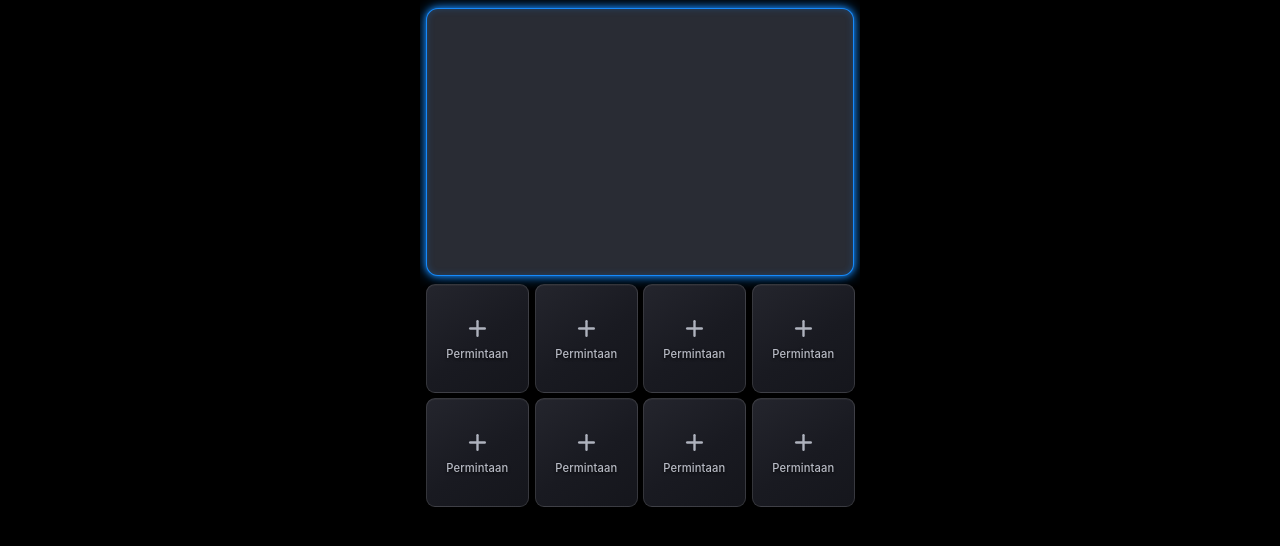
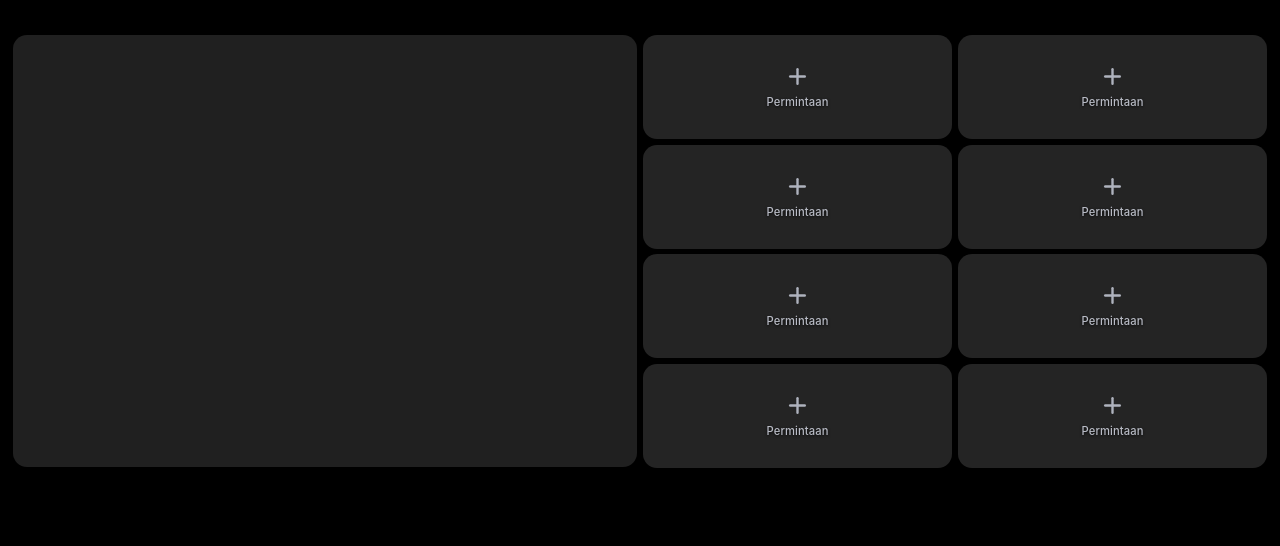
Before and after one commit to jirunstudio-hash/Jirun, a plain HTML site: page display.html in a window 1280 px wide. Drawn offline with Linux system fonts and the light colour scheme.

Commit message:
Update display.html

```diff
--- a/display.html
+++ b/display.html
@@ -1,3 +1,4 @@
+
 <!DOCTYPE html>
 <html lang="id">
 <head>
@@ -25,36 +26,53 @@ color:#fff;
 body{
 display:flex;
 justify-content:center;
-align-items:center;
+align-items:flex-start;
 }
 
 .phone-screen{
 width:100vw;
 height:100vh;
-max-width:440px;
+max-width:none;
 position:relative;
 overflow:hidden;
-display:flex;
-flex-direction:column;
+display:block;
 background:#000;
-padding:8px 6px 45px;
-}
+padding:4.4vh 1vw 0;
+}
+
+/* LAYOUT POTRET HOST + 8 PERMINTAAN */
+
+.display-grid{
+width:100%;
+height:54vh;
+min-height:320px;
+max-height:860px;
+display:grid;
+grid-template-columns:minmax(0,1fr) minmax(0,1fr);
+gap:6px;
+position:relative;
+z-index:2;
+}
+
+/* KOTAK HOST BESAR */
 
 .host-fullscreen{
 position:relative;
 width:100%;
-aspect-ratio:16 / 10;
-flex-shrink:0;
+height:100%;
+aspect-ratio:auto;
+min-width:0;
+min-height:0;
 z-index:2;
-background:#292c34;
-border:1px solid #168cff;
-border-radius:12px;
+background:#202020;
+border:0;
+border-radius:14px;
 overflow:hidden;
 cursor:pointer;
 display:flex;
 justify-content:center;
 align-items:center;
-animation:hostBlueBlink 1.4s ease-in-out infinite;
+animation:none;
 }
 
 @keyframes hostBlueBlink{
@@ -142,34 +160,42 @@ image-rendering:-webkit-optimize-contrast;
 z-index:2;
 }
 
+/* AREA 8 KOTAK PERMINTAAN */
+
 .live-layout{
 position:relative;
 z-index:10;
 width:100%;
-padding:8px 0;
+height:100%;
+min-width:0;
+min-height:0;
+padding:0;
+grid-column:2;
+grid-row:1;
 pointer-events:none;
 }
-
-/* =========================================
-   GRID KOTAK TIKTOK LIVE
-========================================= */
 
 .komal-grid{
 width:100%;
+height:100%;
 display:grid;
-grid-template-columns:repeat(4,minmax(0,1fr));
+grid-template-columns:repeat(2,minmax(0,1fr));
+grid-template-rows:repeat(4,minmax(0,1fr));
 gap:6px;
 pointer-events:auto;
 }
 
-/* Tampilan dasar kotak */
+/* KOTAK PERMINTAAN */
+
 .slot-box{
 width:100%;
-aspect-ratio:1 / 1.06;
-background:
-linear-gradient(145deg,#24252d 0%,#191a21 55%,#15161c 100%);
-border:1px solid rgba(255,255,255,.13);
-border-radius:9px;
+height:100%;
+min-width:0;
+min-height:0;
+aspect-ratio:auto;
+background:#242424;
+border:0;
+border-radius:14px;
 position:relative;
 overflow:hidden;
 display:flex;
@@ -177,16 +203,13 @@ flex-direction:column;
 align-items:center;
 justify-content:center;
 contain:layout paint;
-box-shadow:
-0 2px 5px rgba(0,0,0,.35),
-inset 0 1px 0 rgba(255,255,255,.035);
+box-shadow:none;
 transition:
 border-color .2s ease,
 background .2s ease,
 box-shadow .2s ease;
 }
 
-/* Kotak ketika member memiliki foto */
 .slot-box.has-photo{
 background:#191a21;
 border:1px solid rgba(255,255,255,.20);
@@ -196,7 +219,6 @@ inset 0 0 0 1px rgba(255,255,255,.025);
 animation:none!important;
 }
 
-/* Background blur foto */
 .slot-bg-blur{
 position:absolute!important;
 inset:-8px!important;
@@ -209,7 +231,6 @@ z-index:1;
 pointer-events:none;
 }
 
-/* Lapisan gelap foto */
 .slot-bg-overlay{
 position:absolute;
 inset:0;
@@ -224,7 +245,8 @@ z-index:2;
 pointer-events:none;
 }
 
-/* Ikon tambah */
+/* IKON TAMBAH */
+
 .slot-plus-svg{
 width:25px;
 height:25px;
@@ -235,7 +257,8 @@ z-index:3;
 margin-bottom:6px;
 }
 
-/* Tulisan permintaan */
+/* TULISAN PERMINTAAN */
+
 .slot-req{
 color:#b8bbc5;
 font-size:.70rem;
@@ -245,7 +268,8 @@ z-index:3;
 text-shadow:0 1px 3px rgba(0,0,0,.8);
 }
 
-/* Foto profil tanpa garis putih */
+/* FOTO PROFIL */
+
 .slot-circle-img{
 width:56px;
 height:56px;
@@ -261,7 +285,8 @@ border:none!important;
 box-shadow:none!important;
 }
 
-/* Badge koin */
+/* BADGE KOIN */
+
 .slot-coin-badge{
 position:absolute;
 top:5px;
@@ -293,7 +318,6 @@ overflow:hidden;
 box-shadow:0 0 0 1px rgba(255,255,255,.2);
 }
 
-/* Bintang sedikit lebih besar */
 .star-svg{
 width:100%;
 height:100%;
@@ -318,7 +342,8 @@ line-height:1;
 white-space:nowrap;
 }
 
-/* Badge gift */
+/* BADGE GIFT */
+
 .slot-top-badge{
 position:absolute;
 top:5px;
@@ -338,7 +363,8 @@ animation:popGiftBadge .3s ease-out;
 100%{transform:scale(1);opacity:1}
 }
 
-/* Label nama member */
+/* NAMA MEMBER */
+
 .slot-name-pill{
 position:absolute;
 bottom:5px;
@@ -383,7 +409,8 @@ width:7px;
 height:7px;
 }
 
-/* Ikon mikrofon tanpa kotak atau lingkaran */
+/* MIKROFON */
+
 .mic-container{
 position:absolute;
 bottom:5px;
@@ -409,12 +436,14 @@ filter:drop-shadow(0 1px 2px rgba(0,0,0,.7));
 }
 
 .mic-icon-svg .mic-body{fill:#fff}
+
 .mic-icon-svg .mic-slash-bg{
 stroke:#000;
 stroke-width:4.6;
 stroke-linecap:round;
 display:block;
 }
+
 .mic-icon-svg .mic-slash{
 stroke:#fff;
 stroke-width:2.6;
@@ -422,28 +451,42 @@ stroke-linecap:round;
 display:block;
 filter:drop-shadow(0 1px 2px rgba(0,0,0,.95));
 }
+
 .mic-container.is-unmuted .mic-icon-svg .mic-slash,
 .mic-container.is-unmuted .mic-icon-svg .mic-slash-bg{
 display:none;
 }
+
 .mic-container.is-muted{
 background:transparent!important;
 border:none!important;
 box-shadow:none!important;
 }
 
-/* Tampilan layar kecil */
+/* RESPONSIVE */
+
 @media(max-width:360px){
+.display-grid{
+gap:5px;
+}
+
 .komal-grid{
 gap:5px;
 }
+
 .slot-box{
-border-radius:8px;
-}
+border-radius:10px;
+}
+
+.host-fullscreen{
+border-radius:10px;
+}
+
 .slot-circle-img{
 width:48px;
 height:48px;
 }
+
 .slot-name-text{
 max-width:48px;
 font-size:9px;
@@ -455,6 +498,8 @@ font-size:9px;
 <body>
 <div class="phone-screen" id="displayContainer">
 
+<div class="display-grid">
+
 <div class="host-fullscreen" id="hostBox" onclick="handleHostBoxClick()">
 
 <div id="unmuteHint" class="unmute-hint">🔊 Ketuk untuk nyalakan suara</div>
@@ -462,6 +507,12 @@ font-size:9px;
 
 <video id="hostVideo" class="host-video" autoplay playsinline preload="auto"></video>
 <video id="hostVideo2" class="host-video" playsinline preload="auto"></video>
+
+</div>
+
+<div class="live-layout">
+<div class="komal-grid" id="komalGrid"></div>
+</div>
 
 </div>
 
@@ -471,10 +522,6 @@ font-size:9px;
 <canvas id="giftCanvas"></canvas>
 </div>
 
-<div class="live-layout">
-<div class="komal-grid" id="komalGrid"></div>
-</div>
-
 </div>
 
 <script>
@@ -498,9 +545,7 @@ let giftVideoQueueBusy = false;
 const $ = id => document.getElementById(id);
 const komalGrid = $('komalGrid');
 
-/* =========================================
-   PENGATURAN VOLUME OTOMATIS HOST
-========================================= */
+/* PENGATURAN VOLUME HOST */
 
 const HOST_VOLUME_NORMAL = 1.0;
 const HOST_VOLUME_DURING_GIFT = 0.5;
@@ -534,9 +579,7 @@ return giftVolumeDucked
 :HOST_VOLUME_NORMAL;
 }
 
-/* =========================================
-   BUAT 8 SLOT
-========================================= */
+/* BUAT 8 SLOT */
 
 for(let i=1;i<=8;i++){
 slotPoints[i]=0;
@@ -583,10 +626,7 @@ komalGrid.insertAdjacentHTML('beforeend',`
 `);
 }
 
-/* =========================================
-   KLIK HOST BESAR
-   HANYA UNTUK MENYALAKAN SUARA VIDEO
-========================================= */
+/* KLIK HOST UNTUK SUARA */
 
 function handleHostBoxClick(){
 if(!hostLoopActive)return;
@@ -635,9 +675,7 @@ mic.classList.toggle('is-unmuted',!Boolean(status));
 mic.title=status?'Mikrofon dimatikan (Muted)':'Mikrofon aktif';
 }
 
-/* =========================================
-   LOOP VIDEO HOST BESAR
-========================================= */
+/* LOOP VIDEO HOST */
 
 function setupSeamlessHostVideo(url){
 stopHostSeamlessLoop();
@@ -770,9 +808,7 @@ v.style.display='none';
 });
 }
 
-/* =========================================
-   WEBGL VIDEO GIFT
-========================================= */
+/* WEBGL VIDEO GIFT */
 
 let gl=null;
 let glProgram=null;
@@ -893,9 +929,7 @@ return false;
 }
 }
 
-/* =========================================
-   DATABASE ASSETS
-========================================= */
+/* DATABASE ASSETS */
 
 const DB_NAME="TikTokStudioStorageDB";
 const STORE_NAME="permanent_assets";
@@ -944,9 +978,7 @@ if(number>=1000)return(number/1000).toFixed(1)+'K';
 return Math.floor(number).toString();
 }
 
-/* =========================================
-   UPDATE SLOT
-========================================= */
+/* UPDATE SLOT */
 
 function updateSlotDisplay(data){
 const{slotNum,nameInput,initialPoin,profileImg,action}=data;
@@ -1068,9 +1100,7 @@ delete badgeTimers[slotNum];
 },5000);
 }
 
-/* =========================================
-   ANTRIAN VIDEO GIFT
-========================================= */
+/* ANTRIAN VIDEO GIFT */
 
 function queueGiftVideo(src,repeatCount=1){
 if(!src)return;
@@ -1203,9 +1233,7 @@ data.combo_end===true;
 group.timer=setTimeout(finishCombo,comboEnded?0:900);
 }
 
-/* =========================================
-   BROADCAST CHANNEL
-========================================= */
+/* BROADCAST CHANNEL */
 
 function handleIncomingMessage(data){
 if(!data)return;
@@ -1281,9 +1309,7 @@ receiveGiftForCombo(data);
 
 channel.onmessage=event=>handleIncomingMessage(event.data);
 
-/* =========================================
-   WEBSOCKET
-========================================= */
+/* WEBSOCKET */
 
 let ws=null;
 let reconnectTimer=null;
@@ -1350,9 +1376,7 @@ reconnectTimer=setTimeout(connectWebSocket,reconnectDelay);
 
 connectWebSocket();
 
-/* =========================================
-   RENDERER VIDEO GIFT
-========================================= */
+/* RENDERER VIDEO GIFT */
 
 let glReady=false;
 let renderActive=false;
@@ -1437,9 +1461,7 @@ renderGiftFrame();
 }
 }
 
-/* =========================================
-   PUTAR VIDEO GIFT + TURUNKAN VOLUME HOST
-========================================= */
+/* PUTAR VIDEO GIFT + TURUNKAN VOLUME HOST */
 
 function playGiftVideo(src,onFinished){
 const video=giftVideo;
@@ -1613,9 +1635,7 @@ finish();
 video.load();
 }
 
-/* =========================================
-   CLEANUP
-========================================= */
+/* CLEANUP */
 
 function releaseHostObjectURL(){
 if(hostMediaObjectURL){
```
